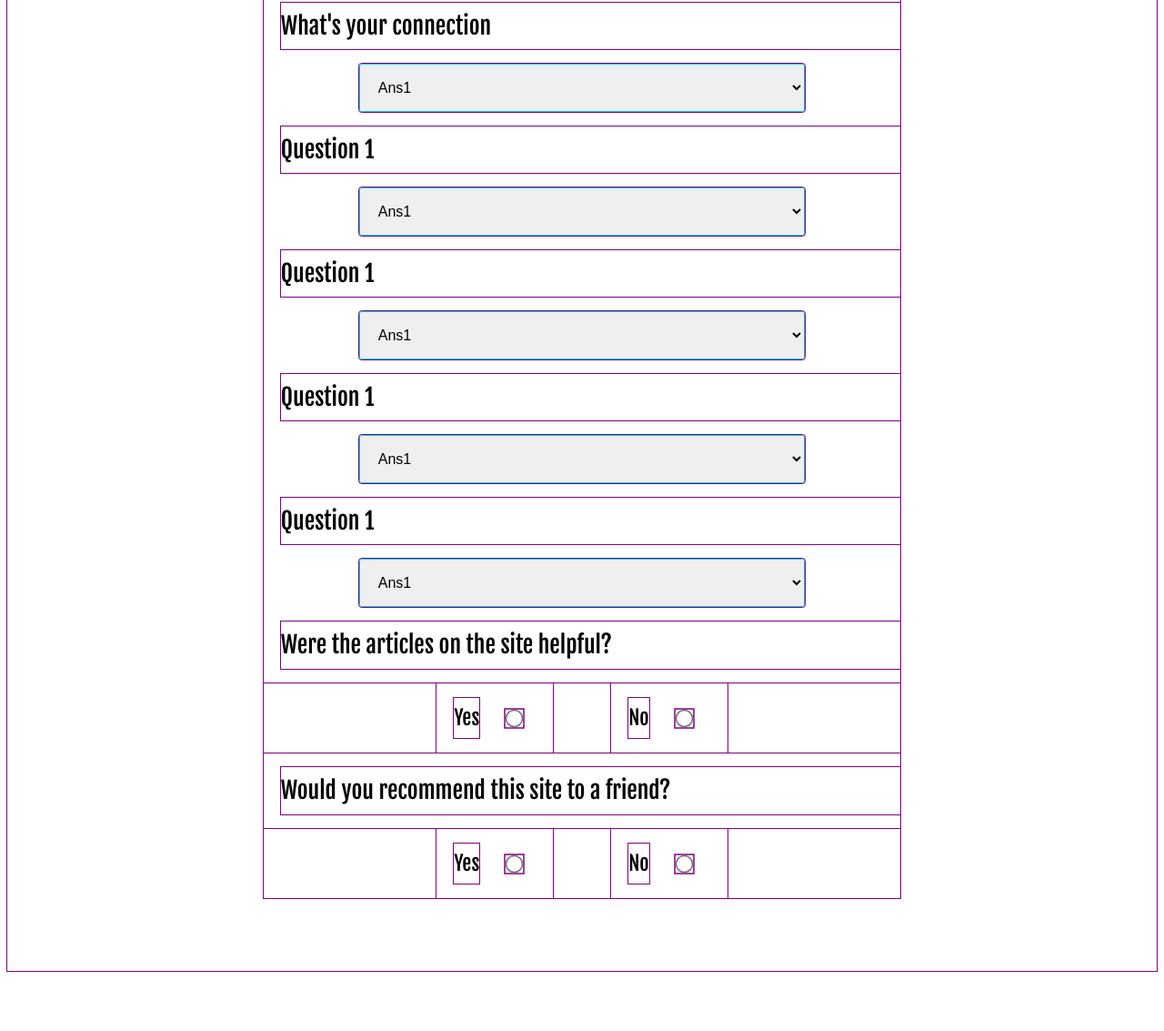
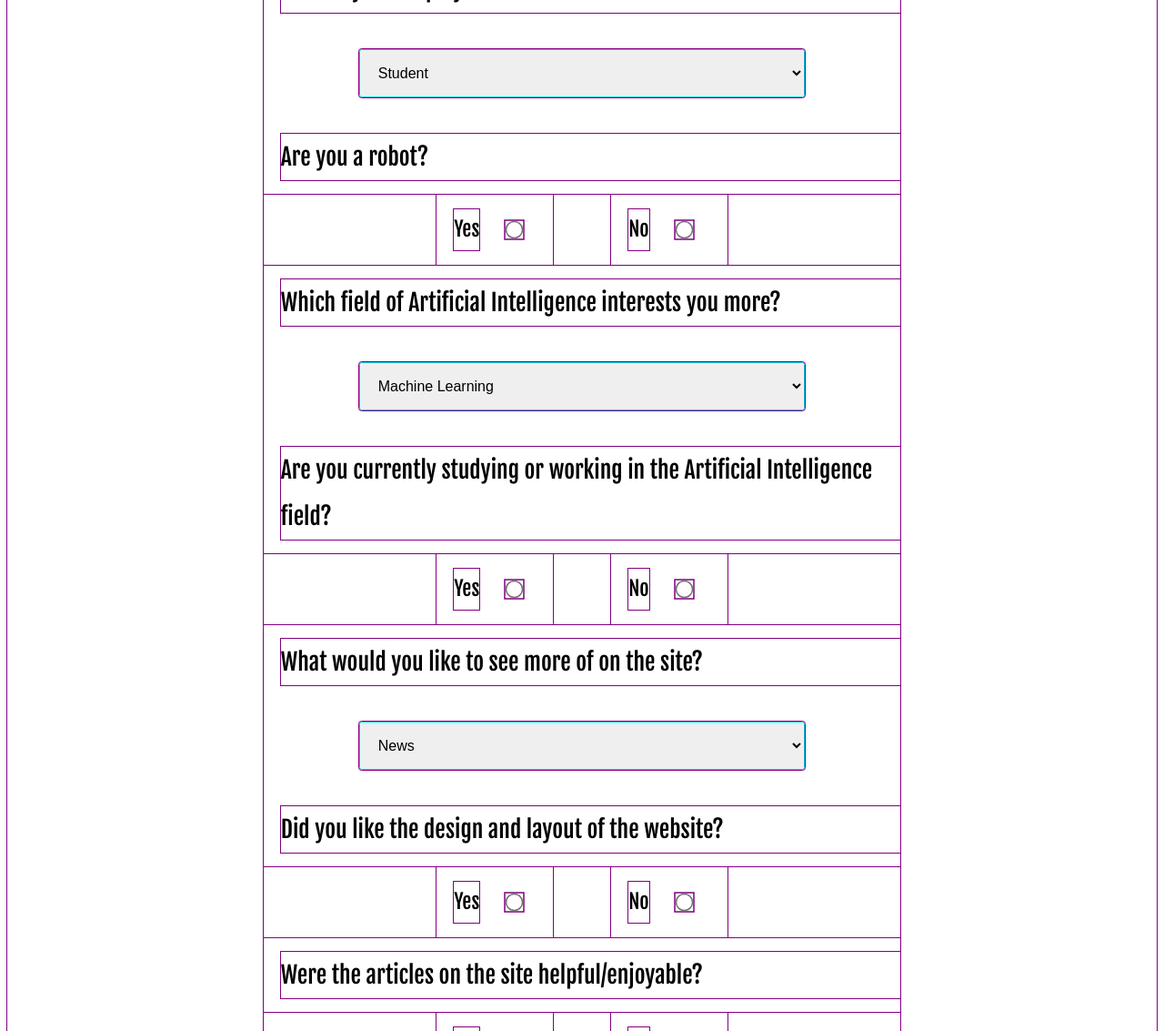
Before and after one commit to svtvrn/Web-Project-2021, a plain HTML site: page subs.html in a window 1280 px wide. Shown: the part 1667-2800 px from the top of the page at 91% size. Drawn offline with Linux system fonts and the light colour scheme.

Commit message:
part 8 upd

```diff
--- a/mlstyle.css
+++ b/mlstyle.css
@@ -211,6 +211,10 @@ html {
   border-bottom: 0.1vw solid var(--clr--text-prim);
 }
 
+fieldset {
+  border: none;
+}
+
 .form-cont {
   display: flex;
   flex-direction: column;
@@ -228,7 +232,6 @@ legend {
 .form-row {
   display: flex;
   flex-wrap: wrap;
-  border: none;
   margin-bottom: 5rem;
 }
 
@@ -258,12 +261,10 @@ legend {
 #survey {
   justify-content: center;
   width: 100%;
-  border: none;
 }
 
 #survey > select {
-  margin-left: auto;
-  margin-right: auto;
+  margin: 1.5rem auto;
 }
 
 #survey > fieldset {
@@ -494,7 +495,7 @@ input[type='radio'] {
     width: 100%;
   }
 
-  .form-cont input,
+  .form-cont not input[type='radio'],
   .form-cont select {
     width: 75%;
   }
--- a/subs.html
+++ b/subs.html
@@ -29,19 +29,19 @@
                 </div>
             </header>
             <main class="main_content">
-                <div class="form-cont">
+                <form class="form-cont">
                     <h1 id="subscribe">SUBSCRIBE FOR MORE</h1>
                     <fieldset id="row-one" class="form-row">
                         <legend>Fill out your personal info</legend>
-                        <form class="form-column" name="info">
+                        <fieldset class="form-column" name="info">
                             <label for="fname">First name:</label>
                             <input type="text" id="fname" name="fname" placeholder="First Name" required>
                             <label for="lname">Last name:</label>
                             <input type="text" id="lname" name="lname" placeholder="Last Name" required>
                             <label for="birthday">Birthday:</label>
                             <input type="date" id="birthday" name="birthday" required>
-                        </form>
-                        <form class="form-column" name="info">
+                        </fieldset>
+                        <fieldset class="form-column" name="info">
                             <label for="address">Address:</label>
                             <input type="text" id="address" name="address" placeholder="Street No." required>
                             <label for="country">Country:</label>
@@ -296,24 +296,23 @@
                             </datalist>
                             <label for="phone">Phone:</label>
                             <input type="tel" id="phone" name="phone" placeholder="123-456-7890" pattern="[+]{1}[0-9]{11,14}" required>
-                        </form>
+                        </fieldset>
                     </fieldset>
                     <fieldset id="row-two" class="form-row">
                         <legend>Fill out your credentials</legend>
-                        <form class="form-column" name="credentials">
+                        <fieldset class="form-column" name="credentials">
                             <label for="username">Username:</label>
                             <input type="text" id="username" name="username" placeholder="At least five characters long" required>
                             <label for="email">E-mail:</label>
                             <input type="email" id="email" name="email" placeholder="example@mail.com" required>
 
-                        </form>
-                        <form class="form-column" name="credentials">
+                        </fieldset>
+                        <fieldset class="form-column" name="credentials">
                             <label for="password">Password:</label>
                             <input type="password" id="password" name="password" placeholder="At least eight characters and two digits" required>
                             <label for="confirm-password">Confirm password:</label>
                             <input type="password" id="confirm-password" name="confirm-password" placeholder="Confirm your password" required>
-                        </form>
-
+                        </fieldset>
                     </fieldset>
                     <fieldset id="survey" class="survey form-column ">
                         <legend>Please fill out the following survey too</legend>
@@ -343,37 +342,57 @@
                             <option value="retired">Retired</option>
                             <option value="unable">Unable to work</option>
                         </select>
-                        <label for="question-4">What's your connection</label>
-                        <select id="question-4" name="answer-4">
-                            <option>Ans1</option>
-                            <option>Ans1</option>
-                            <option>Ans1</option>
+                        <label>Are you a robot?</label>
+                        <fieldset id="question-4" name="answer-4">
+                            <span>
+                                <label>Yes</label>
+                                <input type="radio" value="Yes" name="question-8">
+                            </span>
+                            <span>
+                                <label>No</label>
+                                <input type="radio" value="No" name="question-8">
+                            </span>
+                        </fieldset>
+                        <label for="question-5">Which field of Artificial Intelligence interests you more?</label>
+                        <select id="question-5" name="answer-5">
+                            <option value="ml">Machine Learning</option>
+                            <option value="nn">Neural Networks</option>
+                            <option value="nlp">Natural Language Processing</option>
+                            <option value="cv">Computer Vision</option>
+                            <option value="gen">Genetic Programming</option>
+                            <option value="log">Mathematical Logic</option>
                         </select>
-                        <label for="question-5">Question 1</label>
-                        <select id="question-5" name="answer-5">
-                            <option>Ans1</option>
-                            <option>Ans1</option>
-                            <option>Ans1</option>
+                        <label>Are you currently studying or working in the Artificial Intelligence field?</label>
+                        <fieldset id="question-6" name="answer-6">
+                            <span>
+                                <label>Yes</label>
+                                <input type="radio" value="Yes" name="question-8">
+                            </span>
+                            <span>
+                                <label>No</label>
+                                <input type="radio" value="No" name="question-8">
+                            </span>
+                        </fieldset>
+                        <label for="question-7">What would you like to see more of on the site?</label>
+                        <select id="question-7" name="answer-7">
+                            <option value="news">News</option>
+                            <option value="tut">Tutorials</option>
+                            <option value="hist">Historical Articles</option>
+                            <option value="hist">Research</option>
+                            <option value="hist">Humorous/Weird News</option>
                         </select>
-                        <label for="question-6">Question 1</label>
-                        <select id="question-6" name="answer-6">
-                            <option>Ans1</option>
-                            <option>Ans1</option>
-                            <option>Ans1</option>
-                        </select>
-                        <label for="question-7">Question 1</label>
-                        <select id="question-7" name="answer-7">
-                            <option>Ans1</option>
-                            <option>Ans1</option>
-                            <option>Ans1</option>
-                        </select>
-                        <label for="question-8">Question 1</label>
-                        <select id="question-8" name="answer-8">
-                            <option>Ans1</option>
-                            <option>Ans1</option>
-                            <option>Ans1</option>
-                        </select>
-                        <label for="question-9">Were the articles on the site helpful?</label>
+                        <label>Did you like the design and layout of the website?</label>
+                        <fieldset id="question-8" name="answer-8">
+                            <span>
+                                <label>Yes</label>
+                                <input type="radio" value="Yes" name="question-8">
+                            </span>
+                            <span>
+                                <label>No</label>
+                                <input type="radio" value="No" name="question-8">
+                            </span>
+                        </fieldset>
+                        <label>Were the articles on the site helpful/enjoyable?</label>
                         <fieldset id="question-9">
                             <span>
                                 <label>Yes</label>
@@ -396,7 +415,7 @@
                             </span>
                         </fieldset>
                     </fieldset>
-                </div>
+                </form>
             </main>
             <footer class="footer">
                 <h4>Copyright 2021</h4>
```
